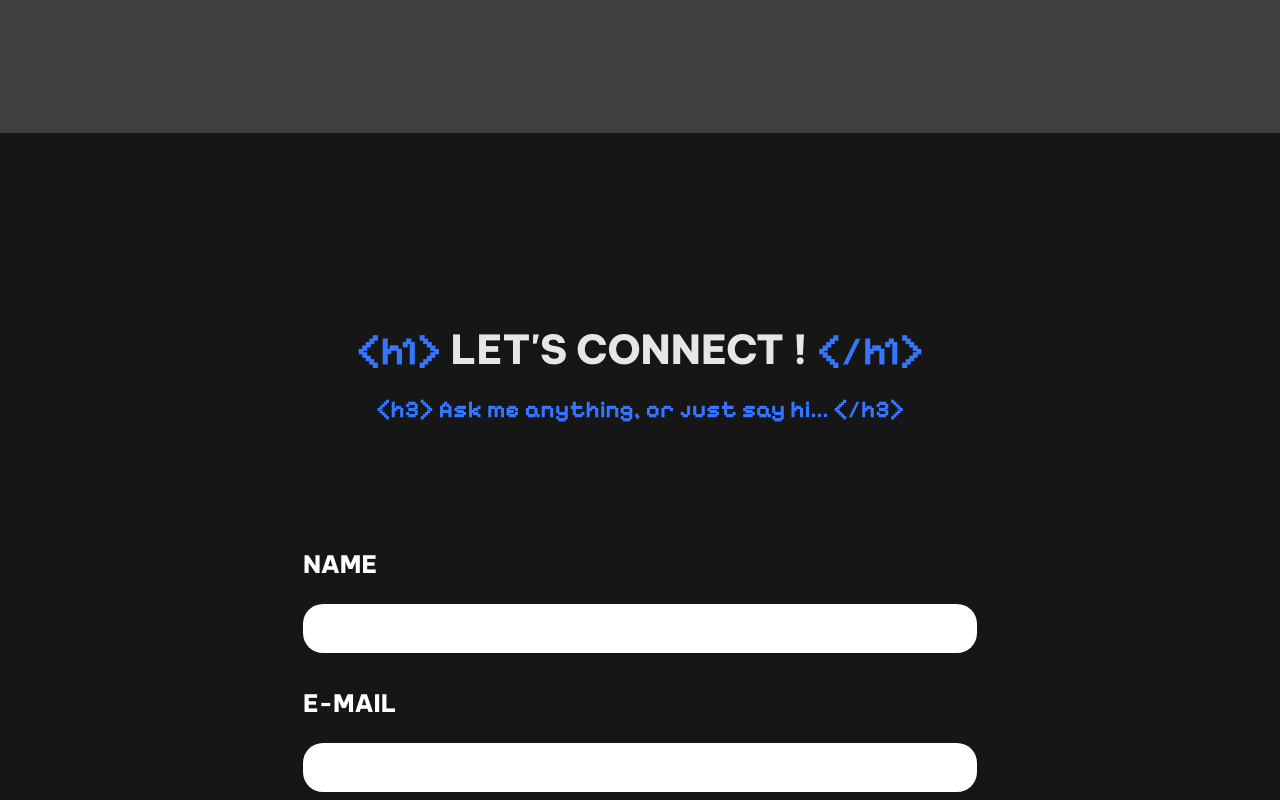
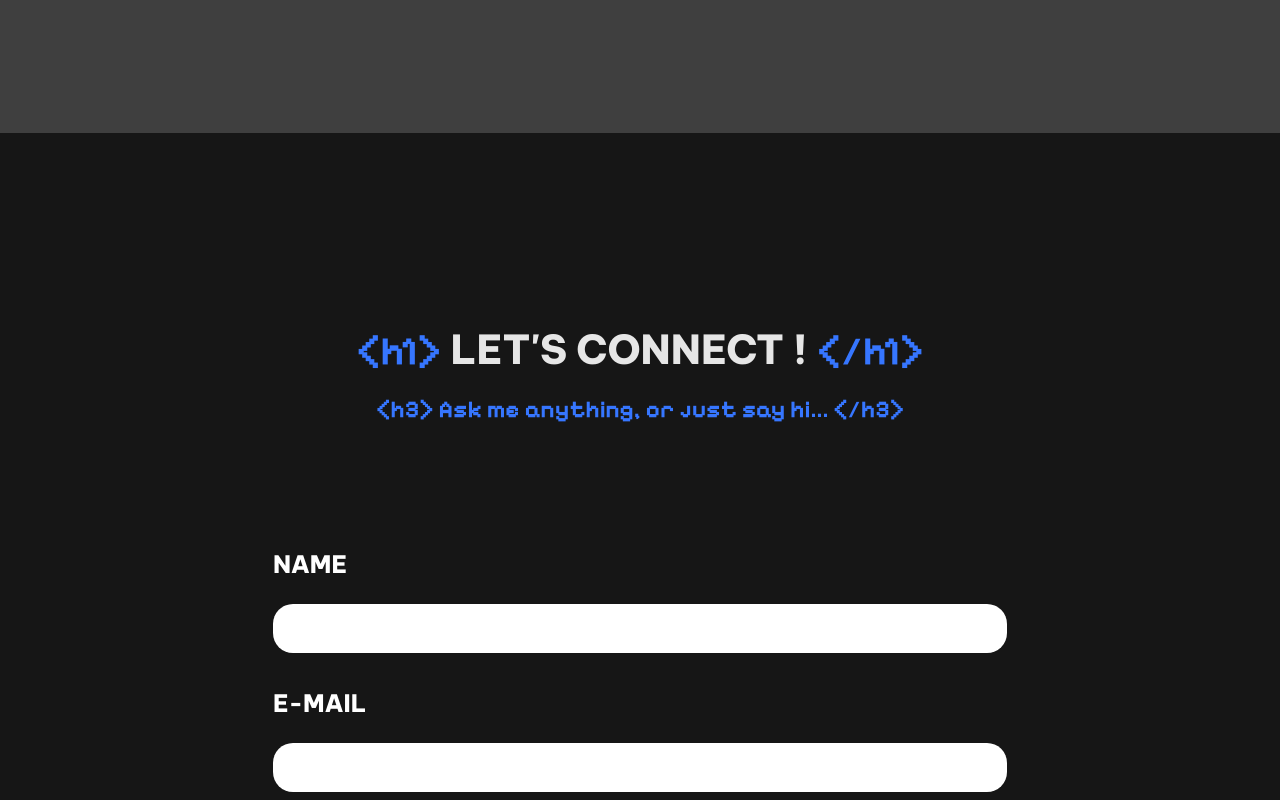
Before and after one commit to constance07/Personal-Portfolio, a Next.js app in the folder personal-portfolio/: page / in a window 1280 px wide. Shown: the part 4220-5020 px from the top of the page. Built offline with nearby package versions, Linux system fonts and the light colour scheme.

Commit message:
Update 8: Fixing Sizing

```diff
--- a/personal-portfolio/app/components/blog.tsx
+++ b/personal-portfolio/app/components/blog.tsx
@@ -24,8 +24,7 @@ export default function Blog(){
             <div className='blogContent'>
 
                 <h1 id ="blogTitle" className={be_Vietnam_Pro.className}>
-                <div id = 'h1Tags' className={pixelify_Sans_Bold.className}>&lt;h1&gt;</div> FUN FACT, I  <div id = 'blueTag' className={pixelify_Sans_Bold.className}> DO </div> HAVE A LIFE OUTSIDE MY COMPUTER !
-                <div id = 'h1Tags' className={pixelify_Sans_Bold.className}>&lt;/h1&gt;</div></h1>
+                <div id = 'h1Tags' className={pixelify_Sans_Bold.className}>&lt;h1&gt;</div> FUN FACT, I  <div id = 'blueTag' className={pixelify_Sans_Bold.className}> DO </div> HAVE A LIFE OUTSIDE MY COMPUTER ! <div id = 'h1Tags' className={pixelify_Sans_Bold.className}>&lt;/h1&gt;</div></h1>
 
                 <div className='blogSubtitle'>
                     <div id = 'h3TagsA' className={pixelify_Sans_Bold.className}>&lt;h3&gt;</div><h3 id = "blogSubtitleText" className={pixelify_Sans_Bold.className}>(*At least, that's what I like to tell myself)</h3><div id = 'h3TagsA' className={pixelify_Sans_Bold.className}>&lt;/h3&gt;</div>
--- a/personal-portfolio/app/globals.css
+++ b/personal-portfolio/app/globals.css
@@ -1121,8 +1121,18 @@ html{
     font-size: 125%;
   }.blogPostContainer{
     width: 1000px;
+  }#blogContainer{
+    width: 100%;
   }
     /*CONTACT SECTION*/
+    .contactContainer{
+      background-color: #161616;
+    }#contactSection{
+      width: 100%;
+      height: 1260px;
+      background-color: #161616;
+      padding-bottom: 175px;
+    }
     #contactTitle{
       font-size: 2.5em;
     }#contactSubTitle{
@@ -1136,6 +1146,7 @@ html{
       height: 42px;
     }#inputA,#inputB, #inputC,#textArea{
       font-size: 1.1em;
+      width: 700px;
       padding: 17px;
     }
 
```
